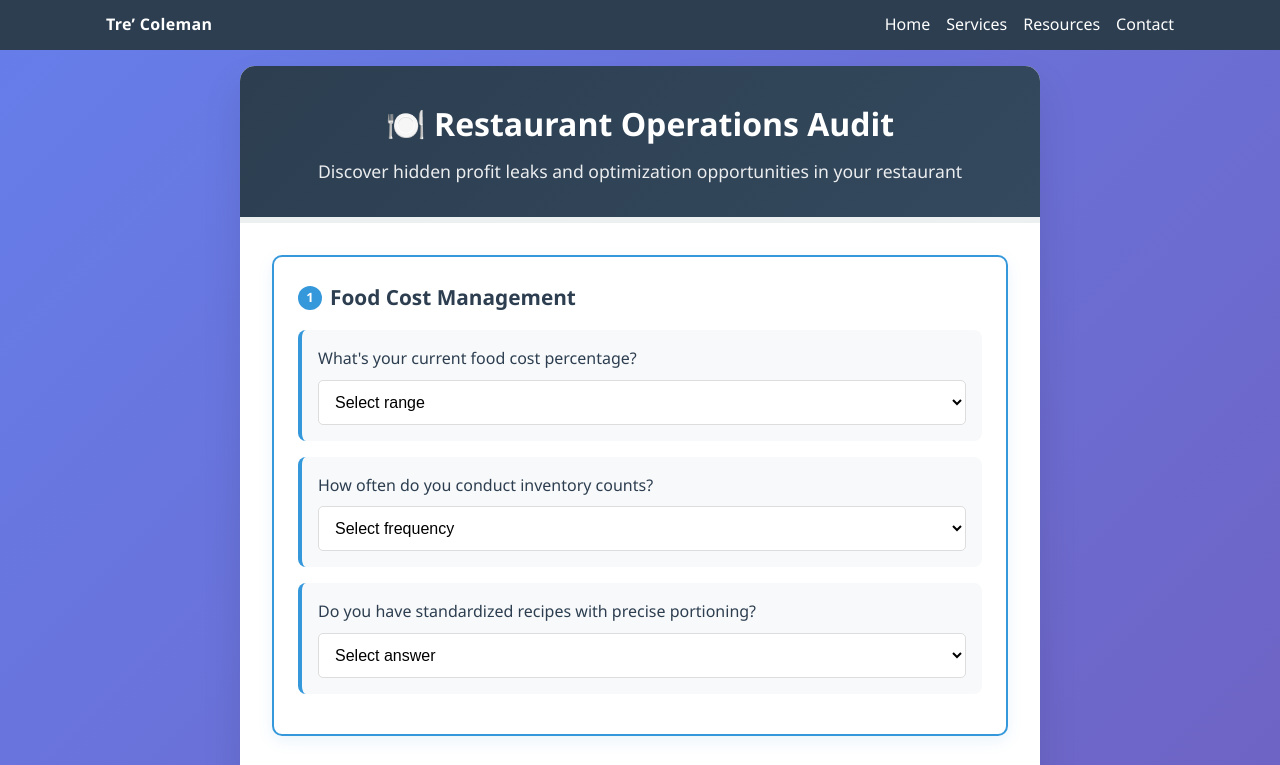
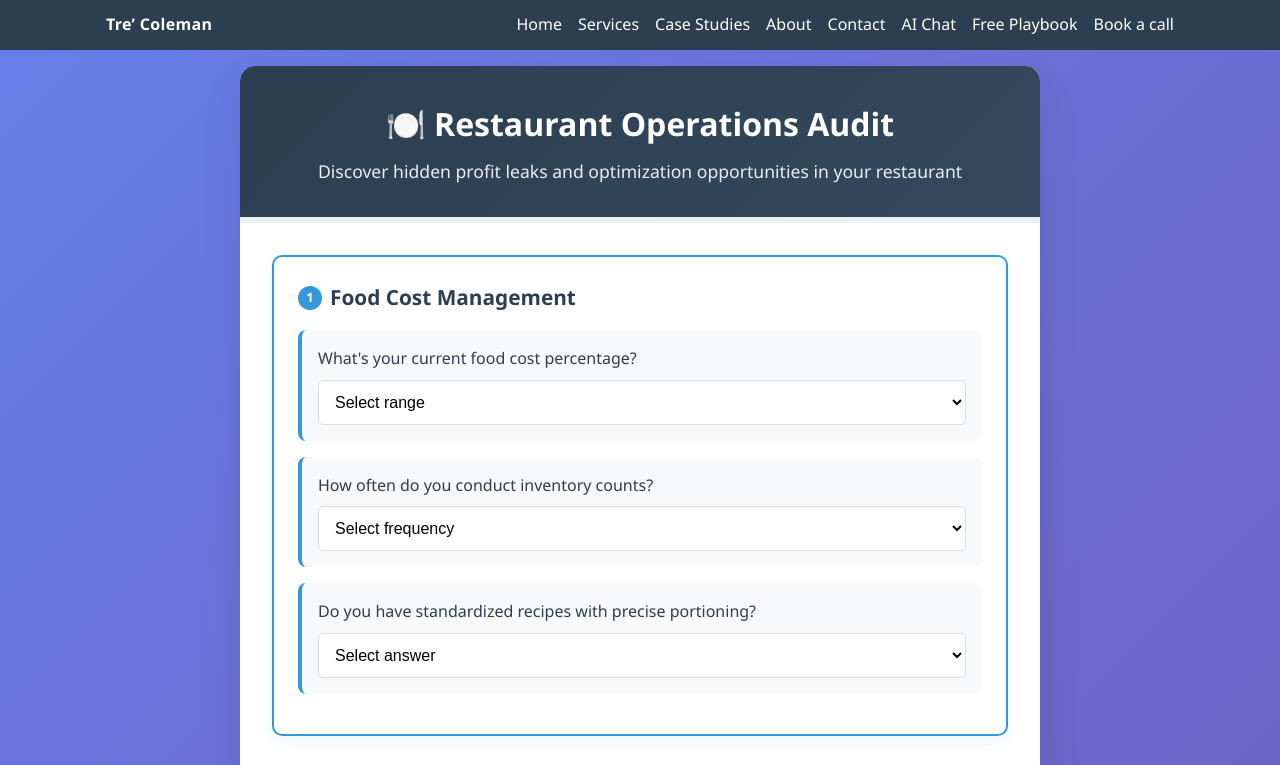
Before and after one commit to Speckledorked/tre-coleman-site, a plain HTML site: page audit.html in a window 1280 px wide. Shown: the top 765 px of the page. Drawn offline with Linux system fonts and the light colour scheme.

Commit message:
Update audit.html

```diff
--- a/audit.html
+++ b/audit.html
@@ -128,10 +128,15 @@
         <div class="nav-inner">
             <div class="brand">Tre’ Coleman</div>
             <ul>
-                <li><a href="/">Home</a></li>
-                <li><a href="/services">Services</a></li>
-                <li><a href="/resources">Resources</a></li>
-                <li><a href="/contact">Contact</a></li>
+                <li><a href="index.html">Home</a></li>
+                <li><a href="services.html">Services</a></li>
+                <li><a href="case-studies.html">Case Studies</a></li>
+                <li><a href="about.html">About</a></li>
+                <li><a href="contact.html">Contact</a></li>
+                <li><a href="chat.html">AI Chat</a></li>
+                <li><a href="lead-magnet.html">Free Playbook</a></li>
+                <!-- Book a call CTA opens your Calendly in a new tab -->
+                <li><a href="https://calendly.com/ph_tre" class="button" target="_blank" rel="noopener">Book a call</a></li>
             </ul>
         </div>
     </nav>
```
